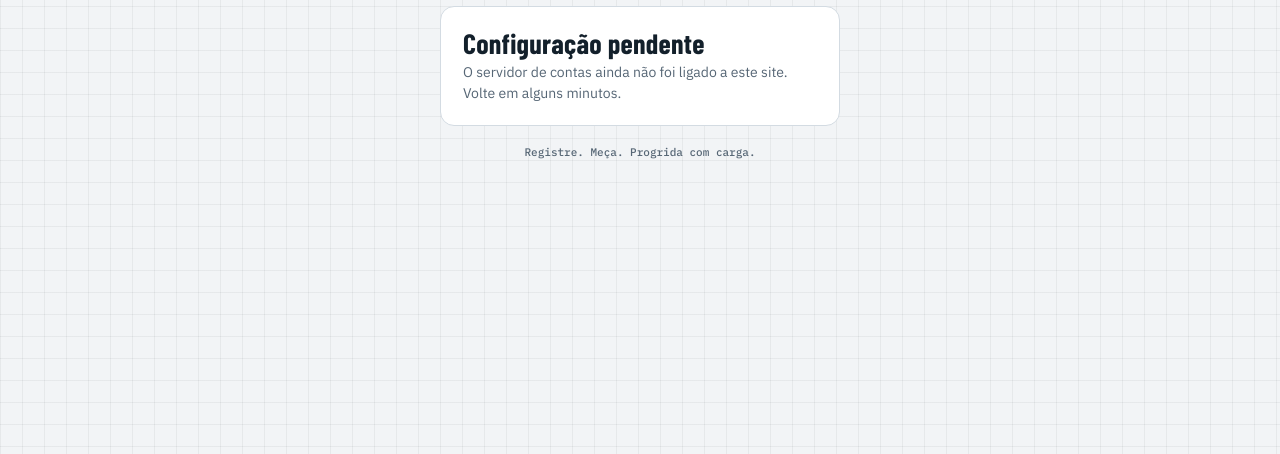
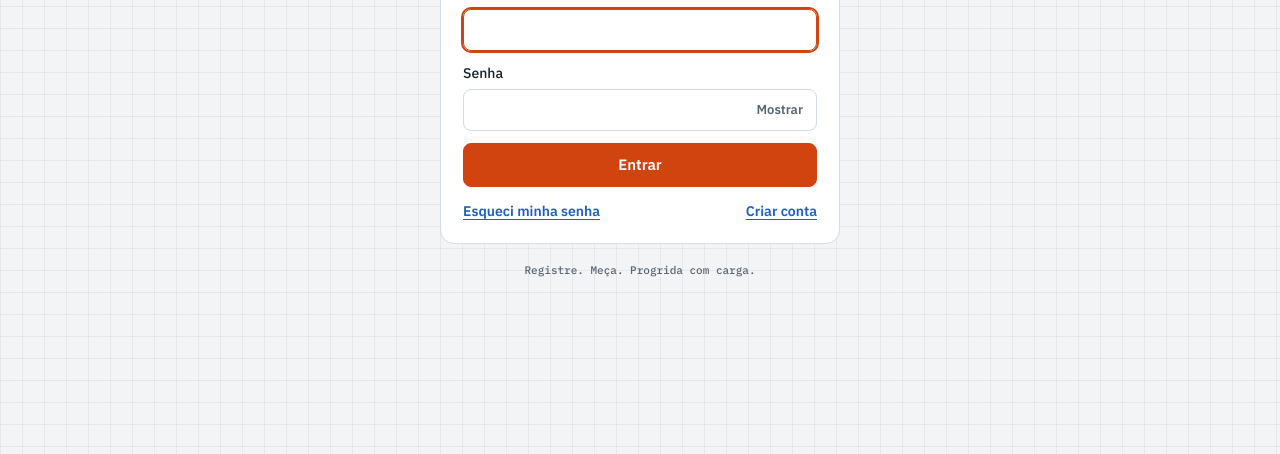
Before and after one commit to lucasolvrsilva05-crypto/engefit, a plain HTML site: page index.html in a window 1280 px wide. Shown: the part 346-800 px from the top of the page. Drawn offline with nearby package versions, Linux system fonts and the light colour scheme.

Commit message:
Liga o site ao projeto Supabase
Co-Authored-By: Claude Opus 5.5 <noreply@anthropic.com>
Claude-Session: https://claude.ai/code/session_01RfdCNiSw9NRHoWnfw2Axkp

```diff
--- a/index.html
+++ b/index.html
@@ -383,8 +383,8 @@ function allEx(){return EX0.map(function(a){return {id:a[0],name:a[1],m:a[2],e:a
 /* ====== Estado, conta e sincronização ====== */
 // Supabase: URL do projeto e chave pública (anon/publishable). A chave pública foi feita para ficar no site;
 // a proteção dos dados vem das regras de acesso (RLS) da tabela user_data.
-var SUPABASE_URL='';
-var SUPABASE_KEY='';
+var SUPABASE_URL='https://udgfuryjojspxeofcwbu.supabase.co';
+var SUPABASE_KEY='sb_publishable_iGzoPW7N-MmF_YMHOYNMfA_KDWgxIqN';
 var S=blank(),sb=null,user=null,authMode='login',authMsg=null,authEmail='';
 var ui={view:'inicio',exq:'',exm:'',exe:'',ptab:'stats',weeks:8,calM:new Date(),calSel:null,libN:''};
 var rest=null;
```
